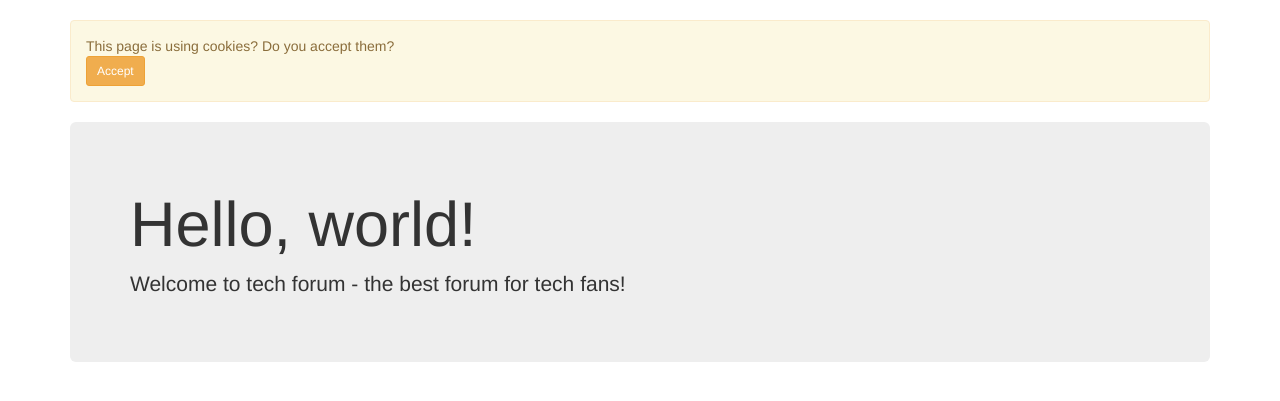
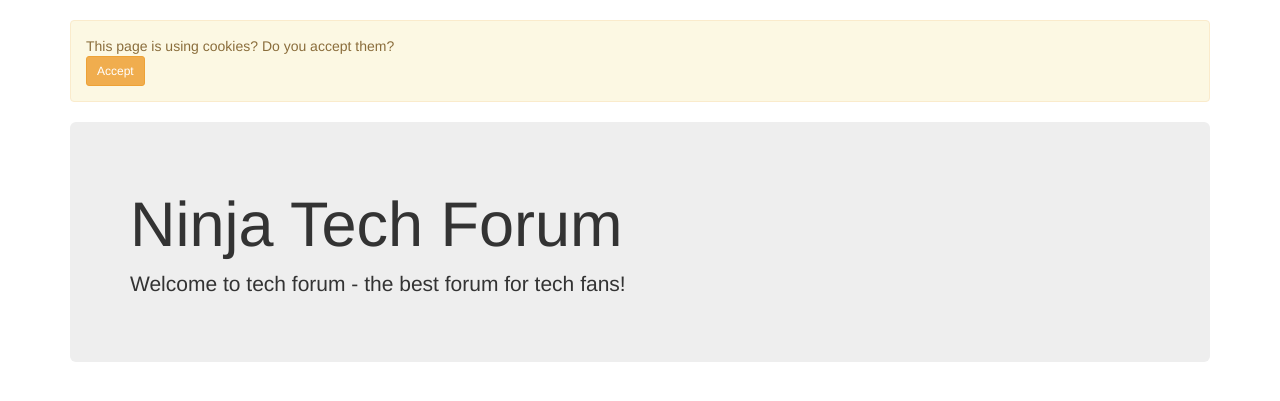
Before and after one commit to DorotejaMazej/TechForum, a Python web app: template templates/main.html in a window 1280 px wide. Shown: the part 52-453 px from the top of the page. Run offline with Jinja, Linux system fonts and the light colour scheme; the template is opened without the code that fills it, so the values that code supplies are empty; some libraries are stand-ins or nearby versions.

Commit message:
Add files via upload

```diff
--- a/templates/main.html
+++ b/templates/main.html
@@ -3,7 +3,7 @@
 
 {% block content %}
 <div class="jumbotron">
-  <h1>Hello, world!</h1>
+  <h1>Ninja Tech Forum</h1>
   <p>Welcome to tech forum - the best forum for tech fans!</p>
 </div>
 {%  endblock content %}
```
